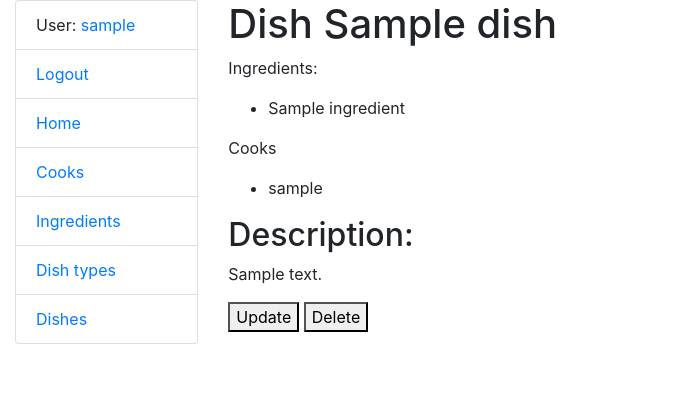
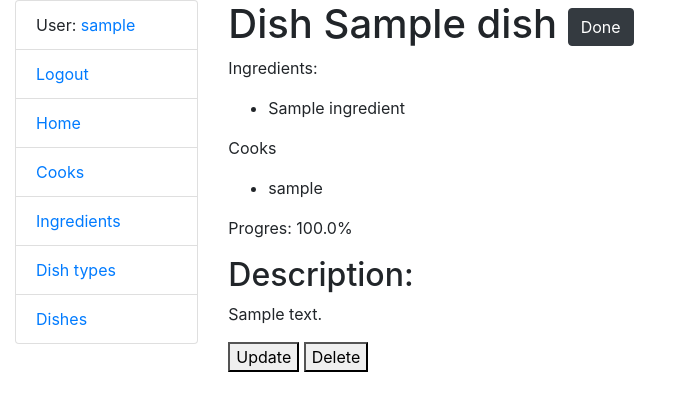
Before and after one commit to YKonoplyov/django-restaurant-kitchen-service, a Django app: page /dish/1/details/ in a window 1280 px wide. Shown: the top 411 px of the page, without its empty margins (0-682 px from the left). Run offline with Django 4.2, Linux system fonts and the light colour scheme; a user stored in the database is signed in; tables that the repository leaves empty hold one stand-in row (values such as "Sample post"); some libraries are stand-ins or nearby versions.

Commit message:
Cooking  dish progres added, cooks that cooking dish can add their progres

```diff
--- a/kitchen/models.py
+++ b/kitchen/models.py
@@ -42,7 +42,10 @@ class Dish(models.Model):
     dish_type = models.ForeignKey(DishType, on_delete=models.CASCADE)
     ingredients = models.ManyToManyField(Ingredient, related_name="dishes")
     cooks = models.ManyToManyField(Cook, related_name="dishes")
-    # progres = models.IntegerField(default=0)
+    finished_cooks = models.ManyToManyField(Cook, related_name="dishes_finished")
+
+    def progres_percent(self):
+        return round(len(self.finished_cooks.all()) / len(self.cooks.all()), 2) * 100
 
     def get_absolute_url(self):
         return reverse("kitchen:dish-list")
--- a/kitchen/urls.py
+++ b/kitchen/urls.py
@@ -6,7 +6,7 @@ from kitchen.views import (
     IngredientDeleteView, CookDeleteView, DishTypeCreateView,
     DishTypeDeleteView, DishTypeUpdateView, DishListView,
     DishCreateView, DishDetailView, DishUpdateView,
-    DishDeleteView
+    DishDeleteView, cook_done_work
 )
 
 urlpatterns = [
@@ -29,6 +29,7 @@ urlpatterns = [
     path("dish/<int:pk>/details/", DishDetailView.as_view(), name="dish-details"),
     path("dish/<int:pk>/update/", DishUpdateView.as_view(), name="dish-update"),
     path("dish/<int:pk>/delete/", DishDeleteView.as_view(), name="dish-delete"),
+    path("dish/<int:dish_id>/add_progres", cook_done_work, name="add-progres")
 ]
 
 app_name = "kitchen"
--- a/kitchen/views.py
+++ b/kitchen/views.py
@@ -1,5 +1,5 @@
 from django.contrib.auth.mixins import LoginRequiredMixin
-from django.shortcuts import render
+from django.shortcuts import render, redirect
 from django.urls import reverse_lazy
 from django.views import generic
 
@@ -189,3 +189,11 @@ class DishUpdateView(LoginRequiredMixin, generic.UpdateView):
 class DishDeleteView(LoginRequiredMixin, generic.DeleteView):
     model = Dish
     success_url = reverse_lazy("kitchen:dish-list")
+
+
+def cook_done_work(request, dish_id):
+    cook = Cook.objects.get(id=request.user.id)
+    dish = Dish.objects.get(id=dish_id)
+    dish.finished_cooks.add(cook)
+    dish.save()
+    return redirect(reverse_lazy('kitchen:dish-details', kwargs={"pk": dish_id}))
--- a/kitchen_service/settings.py
+++ b/kitchen_service/settings.py
@@ -94,10 +94,6 @@ USE_TZ = True
 
 STATIC_URL = "static/"
 
-STATICFILES_DIRS = [
-    BASE_DIR / "static",
-    "/var/www/static/",
-]
 
 DEFAULT_AUTO_FIELD = "django.db.models.BigAutoField"
 
--- a/templates/kitchen/dish_detail.html
+++ b/templates/kitchen/dish_detail.html
@@ -1,7 +1,13 @@
 {% extends "base.html" %}
 
 {% block content %}
-  <h1>Dish {{ dish.name }}</h1>
+  <h1>Dish {{ dish.name }}
+    {% if user in dish.cooks.all  and not user in dish.finished_cooks.all %}
+      <a href="{% url 'kitchen:add-progres' dish_id=dish.id%}" class="btn btn-success">I`m done</a>
+    {% else %}
+      <button class="btn btn-dark">Done</button>
+    {% endif %}
+  </h1>
   <p>Ingredients:</p>
   <ul>
       {% for ingredient in dish.ingredients.all %}
@@ -16,6 +22,7 @@
       <li>{{ cook.username }}</li>
     {% endfor %}
   </ul>
+  <p>Progres: {{ dish.progres_percent }}%</p>
   <h2>Description:</h2>
   <p>{{ dish.description }}</p>
   <a href="{% url 'kitchen:dish-update' pk=dish.id %}"><button>Update</button></a>
--- a/templates/kitchen/dish_list.html
+++ b/templates/kitchen/dish_list.html
@@ -12,4 +12,5 @@
       <li>{{ dish.name }} <a href="{% url 'kitchen:dish-details' pk=dish.id %}">Details</a></li>
     {% endfor %}
   </ul>
+
 {% endblock %}
```
Also changed, not shown: kitchen/migrations/0003_dish_finished_cooks.py (added).
